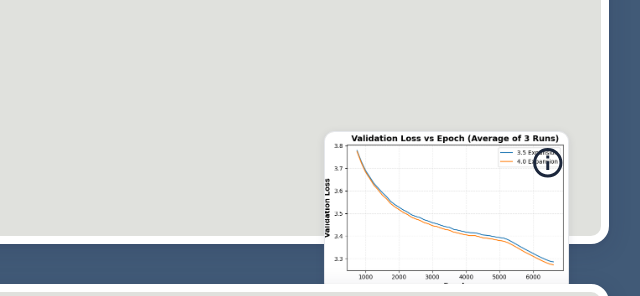
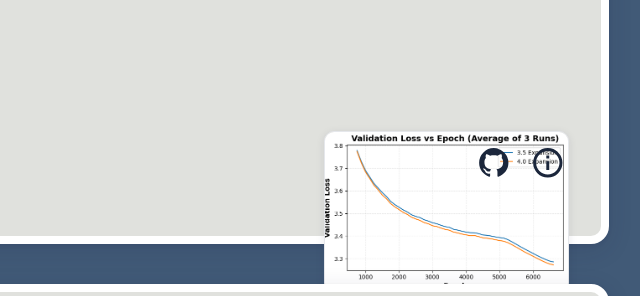
Before and after one commit to akashkau1224/akashkau1224.github.io, a plain HTML site: page index.html in a window 1280 px wide. Shown: the part 9080-9376 px from the top of the page, 519-1159 px from the left. Drawn offline with Linux system fonts and the light colour scheme.

Commit message:
github for ese proj

```diff
--- a/index.html
+++ b/index.html
@@ -376,6 +376,12 @@
                     </div>
                 </div>
                 <div class="projectImageContainer">
+                    <a href="https://github.com/akashkau1224/ese-3060-project/tree/main/nano_speedrun" target="_blank" rel="noopener noreferrer">
+                        <svg xmlns="http://www.w3.org/2000/svg" viewBox="0 0 24 24" class="projectIcon">
+                            <title>Github</title>
+                            <path d="M12,2A10,10 0 0,0 2,12C2,16.42 4.87,20.17 8.84,21.5C9.34,21.58 9.5,21.27 9.5,21C9.5,20.77 9.5,20.14 9.5,19.31C6.73,19.91 6.14,17.97 6.14,17.97C5.68,16.81 5.03,16.5 5.03,16.5C4.12,15.88 5.1,15.9 5.1,15.9C6.1,15.97 6.63,16.93 6.63,16.93C7.5,18.45 8.97,18 9.54,17.76C9.63,17.11 9.89,16.67 10.17,16.42C7.95,16.17 5.62,15.31 5.62,11.5C5.62,10.39 6,9.5 6.65,8.79C6.55,8.54 6.2,7.5 6.75,6.15C6.75,6.15 7.59,5.88 9.5,7.17C10.29,6.95 11.15,6.84 12,6.84C12.85,6.84 13.71,6.95 14.5,7.17C16.41,5.88 17.25,6.15 17.25,6.15C17.8,7.5 17.45,8.54 17.35,8.79C18,9.5 18.38,10.39 18.38,11.5C18.38,15.32 16.04,16.16 13.81,16.41C14.17,16.72 14.5,17.33 14.5,18.26C14.5,19.6 14.5,20.68 14.5,21C14.5,21.27 14.66,21.59 15.17,21.5C19.14,20.16 22,16.42 22,12A10,10 0 0,0 12,2Z" />
+                        </svg>
+                    </a>
                     <a href="https://drive.google.com/file/d/1RmrxaigGXy3dRaLFMNqJDpzwSV9weCSq/view?usp=sharing" target="_blank" rel="noopener noreferrer">
                             <svg xmlns="http://www.w3.org/2000/svg" viewBox="0 0 24 24" class="projectIcon">
                                 <title>more-info</title>
```
